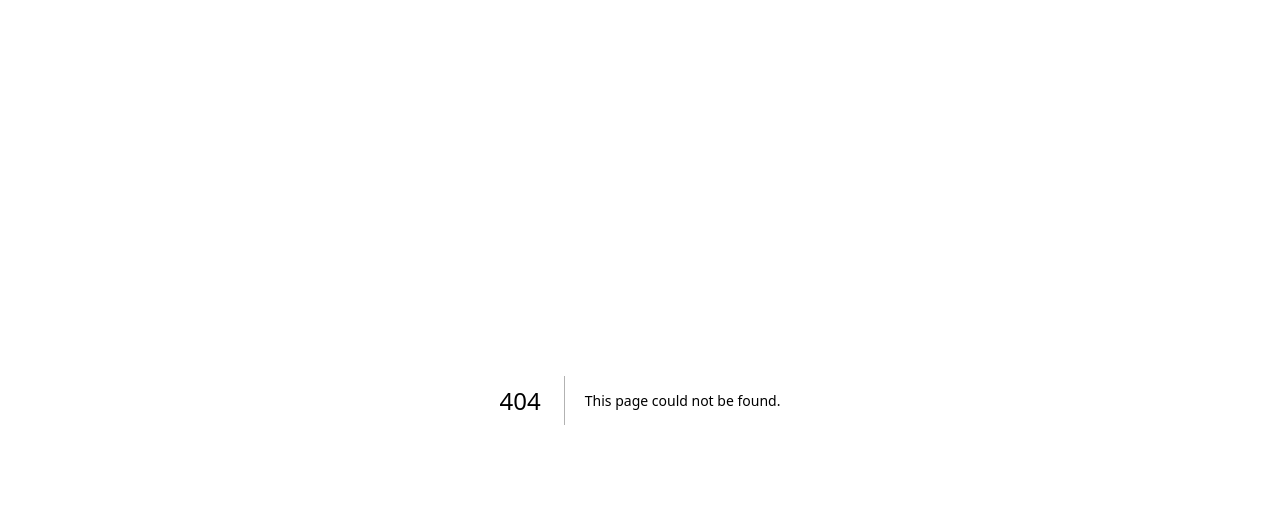
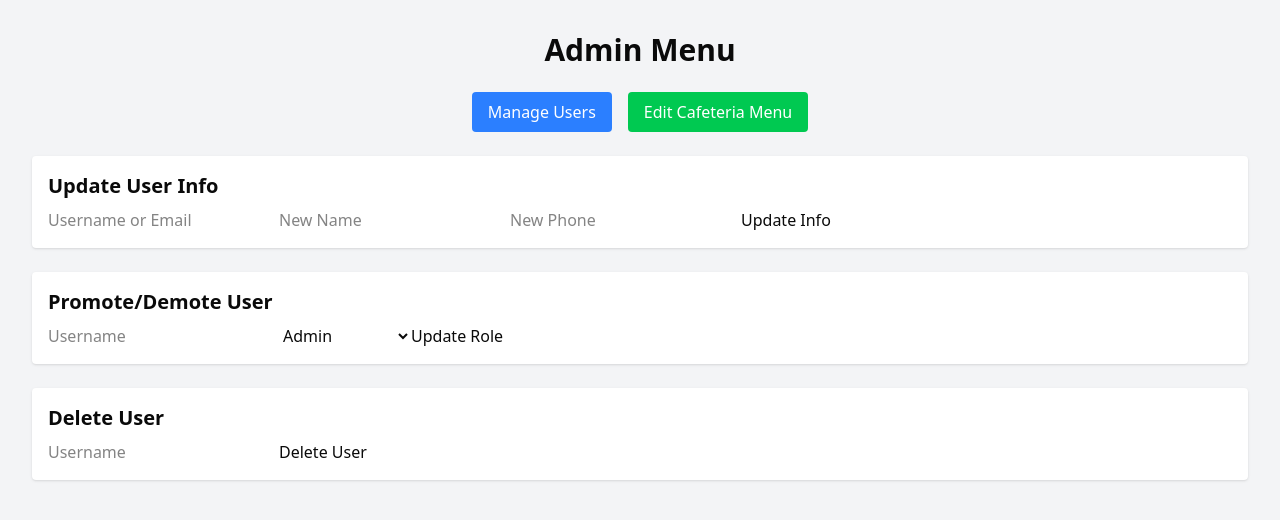
Before and after one commit to alee34161/CPSC-362-Project, a Next.js app in the folder cafeteria-ordering-system/frontend/: page /admin-menu in a window 1280 px wide. Before the commit this address had no page. Shown: the top 520 px of the page. Built offline with nearby package versions, Linux system fonts and the light colour scheme.

Commit message:
Add delivery employee, admin menu, and meal subscription UI

```diff
--- /dev/null
+++ b/cafeteria-ordering-system/frontend/src/app/admin-menu/page.tsx
@@ -0,0 +1,74 @@
+"use client";
+
+import { useState } from "react";
+
+export default function AdminMenuPage() {
+  const [tab, setTab] = useState("user");
+
+  return (
+    <div className="min-h-screen p-8 bg-gray-100">
+      <h1 className="text-3xl font-bold text-center mb-6">Admin Menu</h1>
+
+      <div className="flex justify-center space-x-4 mb-6">
+        <button onClick={() => setTab("user")} className="bg-blue-500 text-white px-4 py-2 rounded">Manage Users</button>
+        <button onClick={() => setTab("menu")} className="bg-green-500 text-white px-4 py-2 rounded">Edit Cafeteria Menu</button>
+      </div>
+
+      {tab === "user" && (
+        <div className="space-y-6">
+          {/* 🔹 Update User Info */}
+          <div className="bg-white p-4 rounded shadow">
+            <h2 className="text-xl font-semibold mb-2">Update User Info</h2>
+            <input type="text" placeholder="Username or Email" className="input" />
+            <input type="text" placeholder="New Name" className="input" />
+            <input type="text" placeholder="New Phone" className="input" />
+            <button className="button-blue">Update Info</button>
+          </div>
+
+          {/* 🔹 Promote/Demote User */}
+          <div className="bg-white p-4 rounded shadow">
+            <h2 className="text-xl font-semibold mb-2">Promote/Demote User</h2>
+            <input type="text" placeholder="Username" className="input" />
+            <select className="input">
+              <option value="admin">Admin</option>
+              <option value="cafeteria">Cafeteria Staff</option>
+              <option value="delivery">Delivery Driver</option>
+              <option value="customer">Customer</option>
+            </select>
+            <button className="button-blue">Update Role</button>
+          </div>
+
+          {/* 🔹 Delete User */}
+          <div className="bg-white p-4 rounded shadow">
+            <h2 className="text-xl font-semibold mb-2">Delete User</h2>
+            <input type="text" placeholder="Username" className="input" />
+            <button className="button-red">Delete User</button>
+          </div>
+        </div>
+      )}
+
+      {tab === "menu" && (
+        <div className="space-y-6">
+          {/* 🔹 Update Cafeteria Menu */}
+          <div className="bg-white p-4 rounded shadow">
+            <h2 className="text-xl font-semibold mb-2">Edit Menu Item</h2>
+            <input type="text" placeholder="Item ID or Name" className="input" />
+            <input type="text" placeholder="New Name" className="input" />
+            <input type="text" placeholder="New Price" className="input" />
+            <input type="number" placeholder="New Quantity" className="input" />
+            <button className="button-green">Update Menu</button>
+          </div>
+        </div>
+      )}
+    </div>
+  );
+}
+
+// ✨ Utility classes
+const inputClass = "border p-2 w-full rounded mb-2";
+const buttonClass = "px-4 py-2 rounded mt-2";
+
+// Combine into a Tailwind component
+function Input({ ...props }) {
+  return <input className={inputClass} {...props} />;
+}
--- /dev/null
+++ b/cafeteria-ordering-system/frontend/src/app/delivery-employee/page.tsx
@@ -0,0 +1,75 @@
+'use client';
+
+import React, { useState } from 'react';
+
+interface Order {
+  id: number;
+  customer: string;
+  address: string;
+  status: string;
+}
+
+const statusOptions = ['Pending', 'Out for Delivery', 'Delivered'];
+
+export default function DeliveryOrders() {
+  const [orders, setOrders] = useState<Order[]>([]); // Dummy removed
+
+  const handleStatusChange = (id: number, newStatus: string) => {
+    setOrders((prev) =>
+      prev.map((order) =>
+        order.id === id ? { ...order, status: newStatus } : order
+      )
+    );
+  };
+
+  const getStatusColor = (status: string) => {
+    switch (status) {
+      case 'Delivered':
+        return 'bg-green-500';
+      case 'Out for Delivery':
+        return 'bg-yellow-400';
+      case 'Pending':
+        return 'bg-gray-400';
+      default:
+        return 'bg-blue-400';
+    }
+  };
+
+  return (
+    <div className="p-8">
+      <h1 className="text-3xl font-bold mb-6">Delivery Orders</h1>
+      {orders.length === 0 ? (
+        <p className="text-lg text-gray-500">No orders assigned yet.</p>
+      ) : (
+        orders.map((order) => (
+          <div
+            key={order.id}
+            className="mb-6 p-6 bg-white rounded-md shadow-md border"
+          >
+            <h2 className="text-xl font-semibold mb-2">Order #{order.id}</h2>
+            <p><span className="font-medium">Customer:</span> {order.customer}</p>
+            <p><span className="font-medium">Address:</span> {order.address}</p>
+            <div className="mt-4 flex items-center gap-4">
+              <span
+                className={`text-white text-sm px-3 py-1 rounded-full ${getStatusColor(order.status)}`}
+              >
+                {order.status}
+              </span>
+              <select
+                className="border rounded-md px-3 py-1 text-sm"
+                value={order.status}
+                onChange={(e) => handleStatusChange(order.id, e.target.value)}
+              >
+                {statusOptions.map((option) => (
+                  <option key={option} value={option}>
+                    {option}
+                  </option>
+                ))}
+              </select>
+            </div>
+          </div>
+        ))
+      )}
+    </div>
+  );
+}
--- /dev/null
+++ b/cafeteria-ordering-system/frontend/src/app/meal-subscription/page.tsx
@@ -0,0 +1,29 @@
+"use client";
+
+import React from "react";
+
+export default function MealSubscriptionPage() {
+  return (
+    <div className="min-h-screen flex flex-col items-center justify-center bg-gray-100 p-6">
+      <div className="bg-white shadow-md rounded-lg p-8 max-w-lg w-full">
+        <h1 className="text-3xl font-bold text-center mb-6 text-gray-800">Meal Subscription Plan</h1>
+        <p className="text-center text-gray-600 mb-2 text-xl font-semibold">$15/month</p>
+
+        <ul className="list-disc list-inside text-gray-700 mt-4 space-y-2">
+          <li> One free meal per day</li>
+          <li> 15% off additional purchases</li>
+          <li> Free on-campus delivery</li>
+          <li> Priority meal preparation during peak hours</li>
+          <li> Access to exclusive monthly deals</li>
+          <li> Auto-renews every month — cancel anytime</li>
+        </ul>
+
+        <div className="mt-8 flex justify-center">
+          <button className="px-6 py-2 bg-blue-500 text-white rounded hover:bg-blue-600 transition">
+            Subscribe Now
+          </button>
+        </div>
+      </div>
+    </div>
+  );
+}
```
